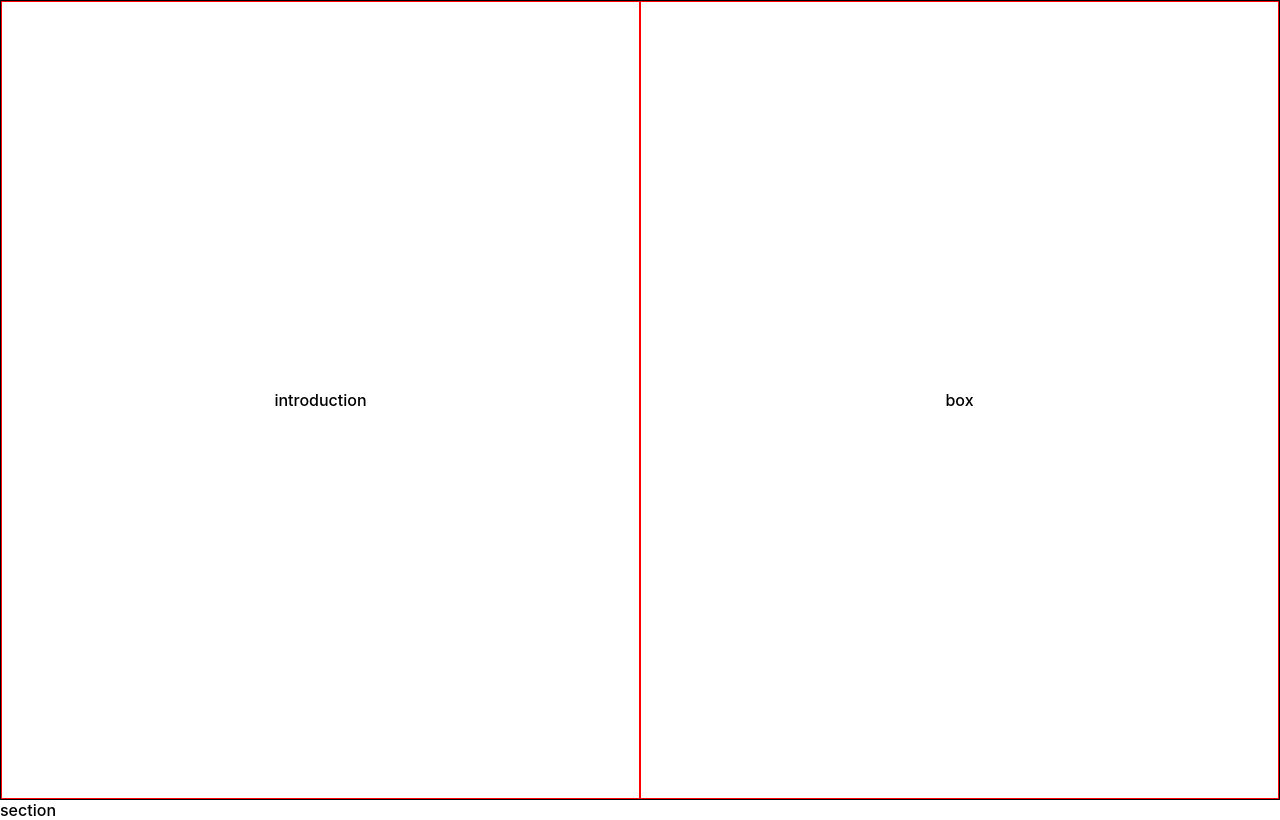
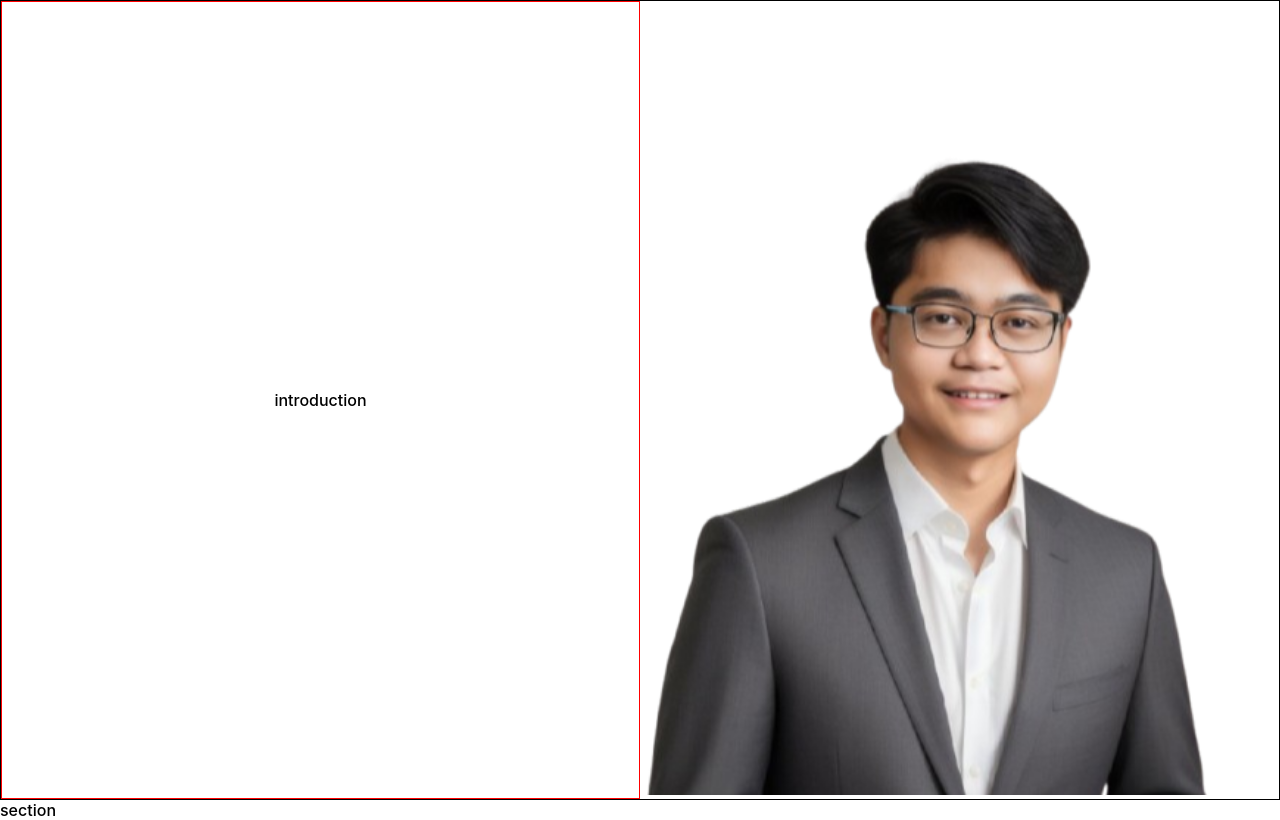
Before and after one commit to sudo-stanly/Portfolio, a React (Vite) app: page / in a window 1280 px wide. Built offline with nearby package versions, Linux system fonts and the light colour scheme.

Commit message:
fixed image sizing on hero

```diff
--- a/src/index.css
+++ b/src/index.css
@@ -62,17 +62,24 @@ main .hero {
   width: 100%;
 }
 main .hero .box {
-  border: 1px solid red;
   display: flex;
   align-items: center;
   justify-content: center;
 }
 main .hero .box:nth-child(1) {
+  border: 1px solid red;
   flex-grow: 1;
 }
 main .hero .box:nth-child(2) {
   width: 50%;
-  display: flex;
+}
+main .hero .box:nth-child(2) .CARD {
+  align-self: flex-end;
+  width: 100%;
+}
+main .hero .box:nth-child(2) .CARD img {
+  width: 100%;
+  height: 100%;
 }
 
 @media (max-width: 1023px) {
--- a/src/index.scss
+++ b/src/index.scss
@@ -75,36 +75,31 @@ main {
         width: 100%;
 
         .box {
-            border: 1px solid red;
+            // border: 1px solid red;
             // padding: 12px;
             display: flex;
             align-items: center;
             justify-content: center;
 
             &:nth-child(1) {
+                 border: 1px solid red;
                 flex-grow: 1;
             }
 
             &:nth-child(2) {
+                //  border: 1px solid red;
                 width: 50%;
+                .CARD{
+                    align-self: flex-end;
+                    // border: 1px solid blue;
 
-                display: flex;
+                    width: 100%;
 
-                // .CARD {
-                //     border: 1px solid blue;
-                //     // padding: 12px;
-                //     width: 300%;
-                //     max-width: 800px;
-                //     display: flex;
-                //     justify-content: center;
-                //     align-self: flex-end;
-
-                //     img {
-                //         width: 100%;
-                //         height: auto;
-                //         object-fit: contain;
-                //     }
-                // }
+                    img{
+                        width: 100%;
+                        height: 100%;
+                    }
+                }
             }
         }
     }
--- a/src/pages/index.jsx
+++ b/src/pages/index.jsx
@@ -45,10 +45,9 @@ export default function IndexPage(){
                     </div>
 
                     <div className="box">
-                        {/* <div className="CARD">
-                            <img src={stanImg} alt="Stan" />
-                        </div> */}
-                        box
+                        <div className="CARD">
+                            <img src={stanImg} alt="stan" />
+                        </div>
                     </div>
             </div>
 
```
Also changed, not shown: 1 other file (tests, documents, lock files or other folders).
